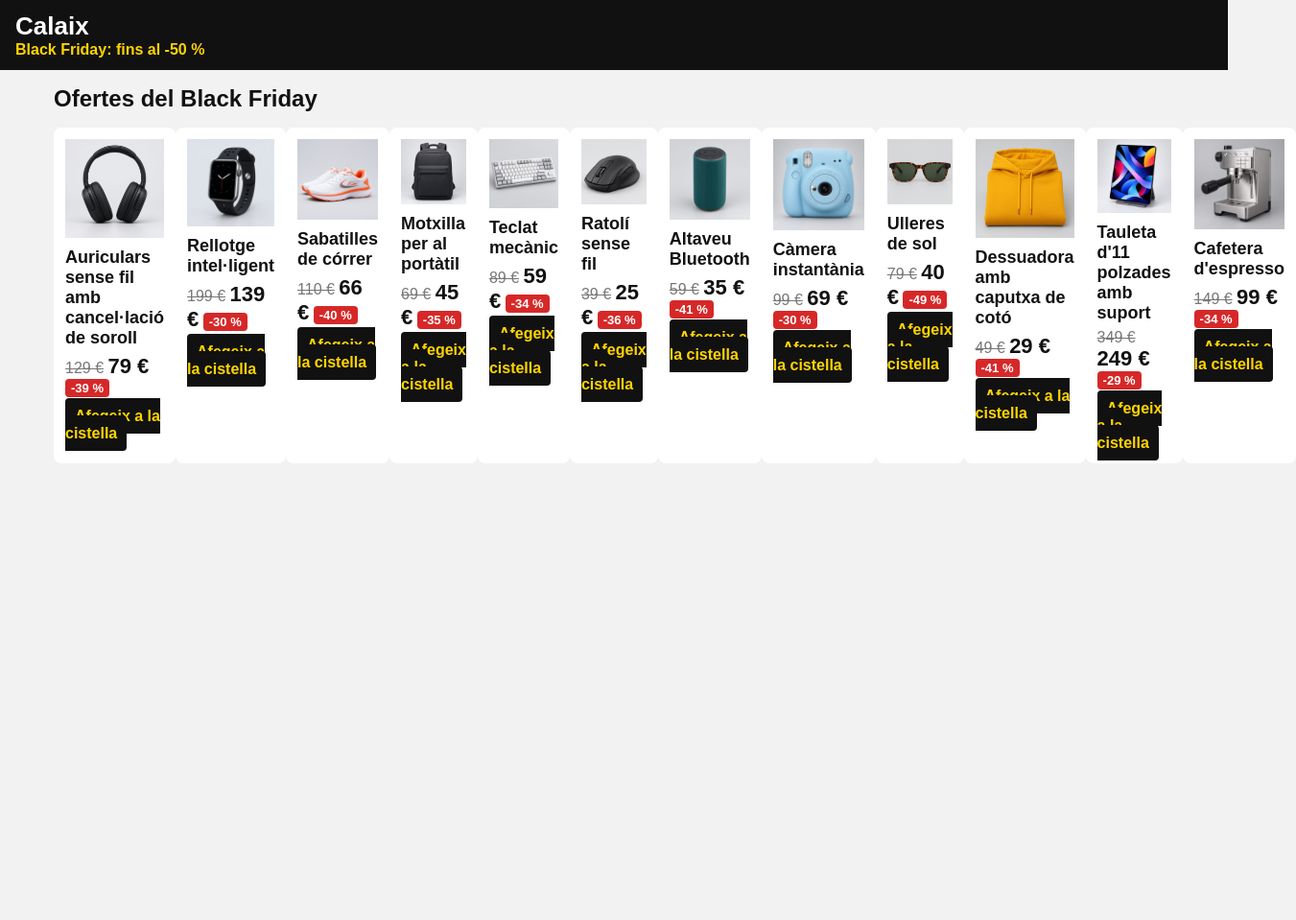
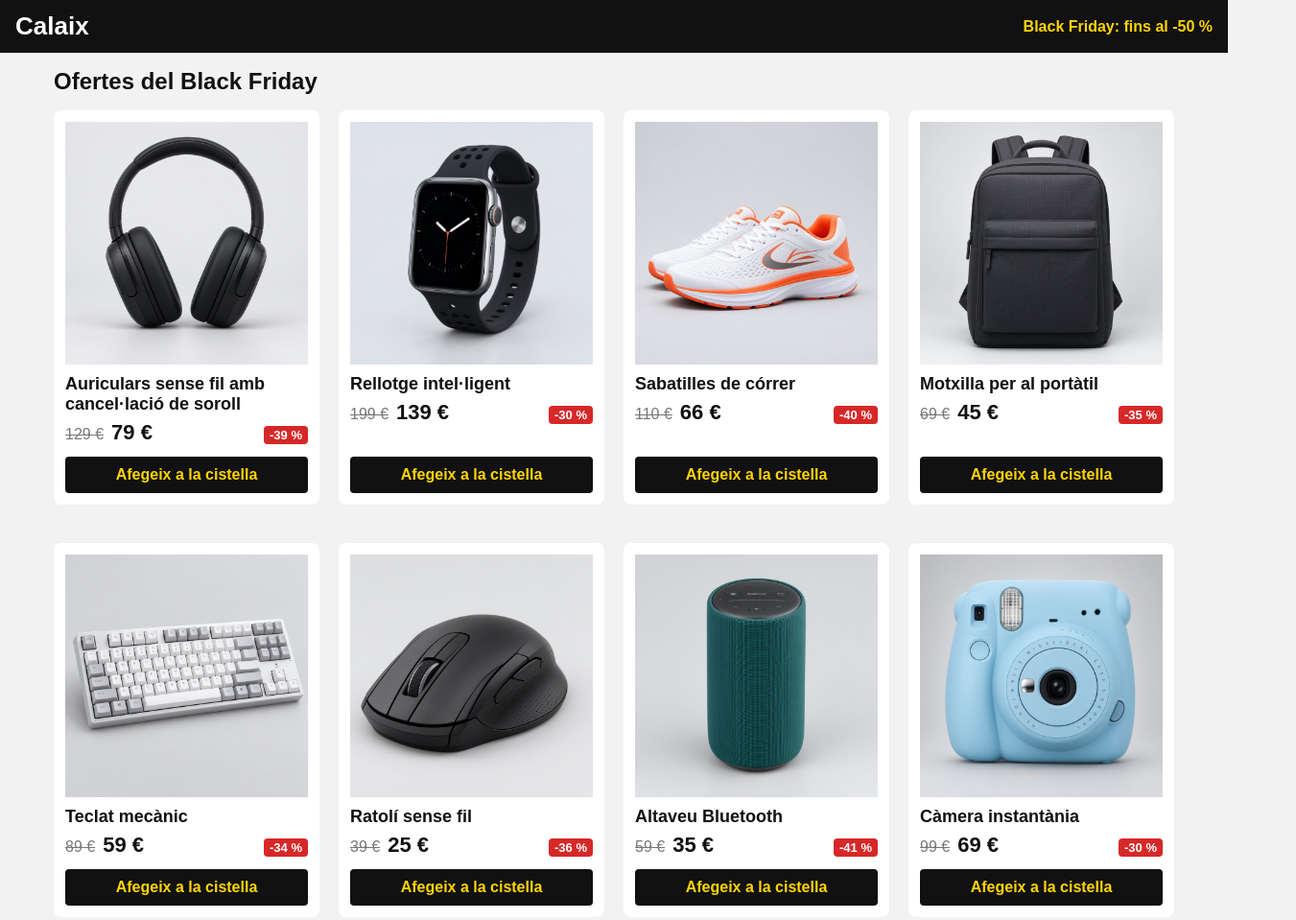
Before and after one commit to Alonsoggg244/gottschling_alonso_valentino_solucions_examen1, a plain HTML site: page black_friday/flex.html in a window 1280 px wide. Shown: the top 959 px of the page at 96% size, 1351 px wide, since content can reach past the window. Before the commit the page ends 800 px from the top, so only its background shows below. Drawn offline with Linux system fonts and the light colour scheme.

Commit message:
Correció de flex .css

```diff
--- a/black_friday/css/flex.css
+++ b/black_friday/css/flex.css
@@ -1,4 +1,3 @@
-/* Els dos trucs */
 html {
     box-sizing: border-box;
     font-size: 62.5%;
@@ -22,6 +21,9 @@ header {
     padding: 12px 16px;
     background-color: #111;
     color: white;
+    display: flex;
+    justify-content: space-between;
+    align-items: center;
 }
 
 header p {
@@ -48,20 +50,25 @@ h1 {
     font-size: 2.4rem;
 }
 
+.productes {
+    display: flex;
+    flex-wrap: wrap;
+    gap: 20px;
+}
+
 .producte {
     margin-bottom: 20px;
     padding: 12px;
     background-color: white;
     border-radius: 8px;
+    display: flex;
+    flex-direction: column;
+    width: 100%;
 }
 
 .producte img {
     display: block;
     width: 100%;
-}
-
-.productes {
-    display: flex;
 }
 
 .producte h2 {
@@ -71,6 +78,9 @@ h1 {
 
 .preus {
     margin: 0 0 12px;
+    display: flex;
+    gap: 8px;
+    align-items: baseline;
 }
 
 .preus del {
@@ -88,6 +98,7 @@ h1 {
     color: white;
     font-size: 1.3rem;
     font-weight: bold;
+    margin-left: auto;
 }
 
 .boto {
@@ -98,11 +109,23 @@ h1 {
     text-align: center;
     text-decoration: none;
     font-weight: bold;
+    margin-top: auto;
 }
 
-/* A partir de 576 px: 2 per fila (1 forat) */
 @media (min-width: 576px) {
     .producte {
         width: calc((100% - 20px) / 2);
     }
 }
+
+@media (min-width: 768px) {
+    .producte {
+        width: calc((100% - 40px) / 3);
+    }
+}
+
+@media (min-width: 992px) {
+    .producte {
+        width: calc((100% - 60px) / 4);
+    }
+}
```
